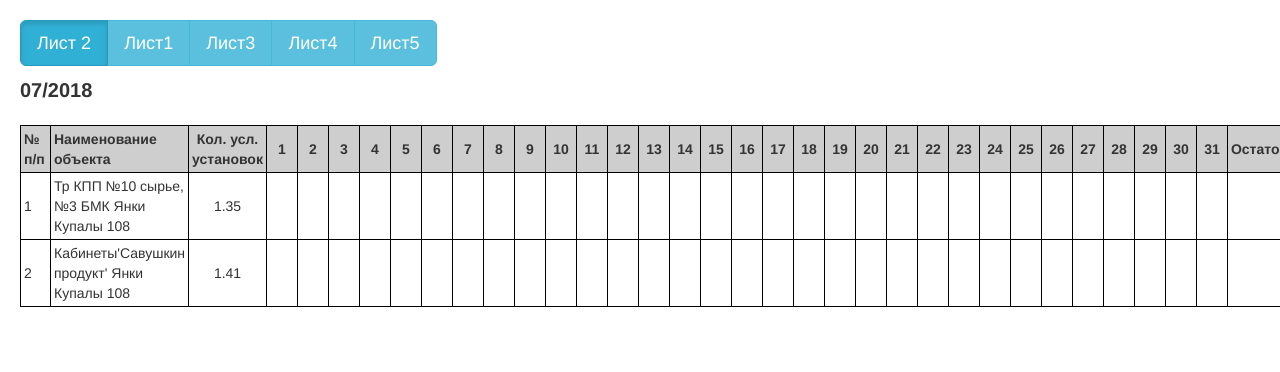
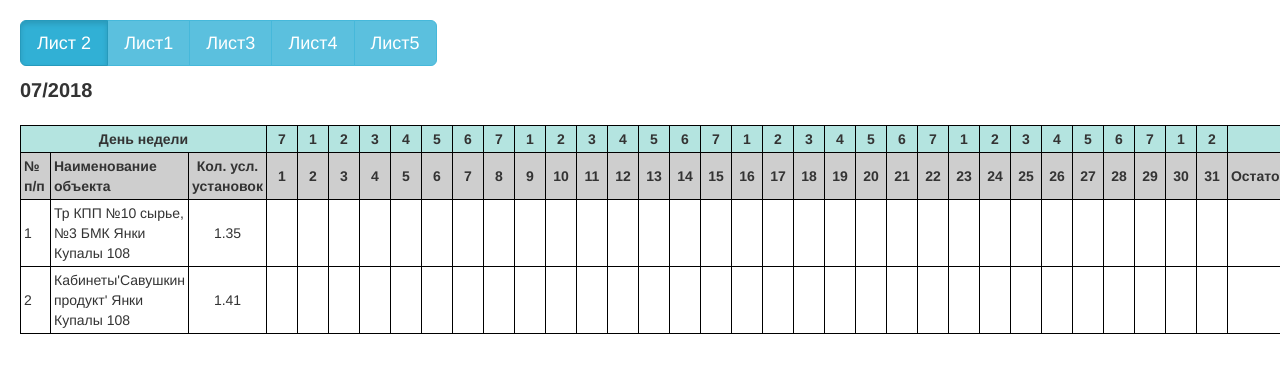
Before and after one commit to arsafab/report-table, an Angular app: page / in a window 1280 px wide. Shown: the top 372 px of the page. Built offline with nearby package versions, Linux system fonts and the light colour scheme.

Commit message:
calculation of day number in week

```diff
--- a/src/app/components/table/table.component.css
+++ b/src/app/components/table/table.component.css
@@ -1,5 +1,10 @@
 table {
   margin: 20px 0;
+}
+
+table thead tr:first-child th {
+  text-align: center;
+  background: #b4e4e0
 }
 
 table th {
--- a/src/app/components/table/table.component.html
+++ b/src/app/components/table/table.component.html
@@ -2,6 +2,11 @@
 
 <table *ngIf="group">
   <thead>
+    <tr>
+      <th colspan="3">День недели</th>
+      <th *ngFor="let item of group.objects[0].fields; index as i; trackBy:trackByFn">{{ getDayNumber(i) }}</th>
+      <th></th>
+    </tr>
     <tr>
       <th>№ п/п</th>
       <th>Наименование объекта</th>
--- a/src/app/components/table/table.component.ts
+++ b/src/app/components/table/table.component.ts
@@ -23,4 +23,11 @@ export class TableComponent {
 
     object.rest = (Number(object.rate) - sum).toFixed(2);
   }
+
+  public getDayNumber(index: number): number {
+    const year = this.date.getFullYear();
+    const month = this.date.getMonth();
+    const date = new Date(year, month, index + 1);
+    return date.getDay() === 0 ? 7 : date.getDay();
+  }
 }
```
